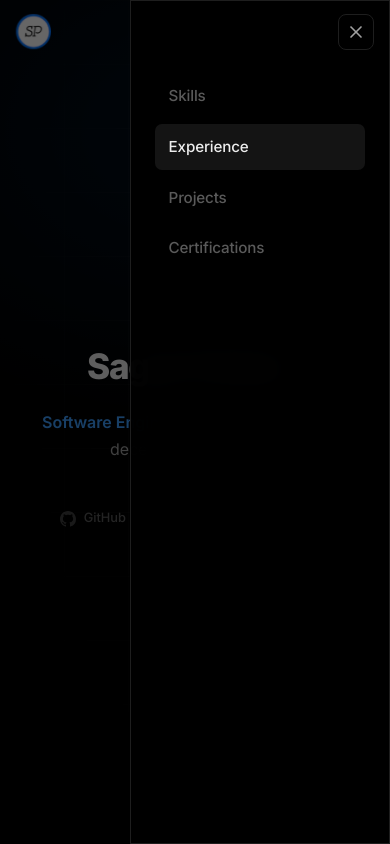
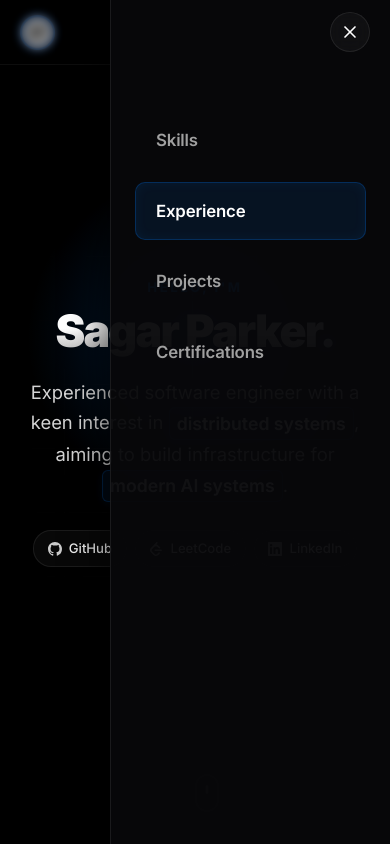
Before and after one commit to sagarparker/sagarparker.github.io, a React (Create React App) app: page / in a window 390 px wide. Both pictures are taken after a click on the button "Toggle menu". Shown: the top 844 px of the page. Built offline with nearby package versions, Linux system fonts and the light colour scheme.

Commit message:
Improvements to the site design

```diff
--- a/src/App.css
+++ b/src/App.css
@@ -219,142 +219,206 @@ a {
   position: absolute;
   inset: 0;
   background-image:
-    linear-gradient(rgba(255, 255, 255, 0.025) 1px, transparent 1px),
-    linear-gradient(90deg, rgba(255, 255, 255, 0.025) 1px, transparent 1px);
+    linear-gradient(rgba(255, 255, 255, 0.015) 1px, transparent 1px),
+    linear-gradient(90deg, rgba(255, 255, 255, 0.015) 1px, transparent 1px);
   background-size: 64px 64px;
-  mask-image: radial-gradient(ellipse at 50% 40%, black 20%, transparent 70%);
-  -webkit-mask-image: radial-gradient(ellipse at 50% 40%, black 20%, transparent 70%);
+  mask-image: radial-gradient(ellipse at 50% 50%, black 20%, transparent 65%);
+  -webkit-mask-image: radial-gradient(ellipse at 50% 50%, black 20%, transparent 65%);
+  z-index: 1;
 }
 
-/* Top radial glow */
+/* Multi-layered luxurious deep glow */
 .hero::after {
   content: '';
   position: absolute;
-  top: -20%;
+  top: -30%;
   left: 50%;
   transform: translateX(-50%);
-  width: 800px;
-  height: 600px;
-  background: radial-gradient(ellipse, rgba(1, 124, 255, 0.1) 0%, transparent 70%);
+  width: 1000px;
+  height: 800px;
+  background:
+    radial-gradient(ellipse at 50% 30%, rgba(1, 124, 255, 0.12) 0%, transparent 65%),
+    radial-gradient(circle at 50% 40%, rgba(1, 124, 255, 0.05) 0%, transparent 80%);
   pointer-events: none;
+  z-index: 0;
 }
 
 .hero-content {
   text-align: center;
-  z-index: 1;
-  max-width: 720px;
-  animation: heroIn 0.9s cubic-bezier(0.16, 1, 0.3, 1) both;
+  z-index: 2;
+  max-width: 820px;
 }
 
-@keyframes heroIn {
+/* Premium staggered enter animations */
+.hero-greeting {
+  font-size: 0.85rem;
+  color: var(--accent);
+  margin-bottom: 1.25rem;
+  letter-spacing: 4px;
+  text-transform: uppercase;
+  font-weight: 600;
+  opacity: 0;
+  animation: heroFadeIn 0.8s cubic-bezier(0.16, 1, 0.3, 1) both;
+  animation-delay: 0.1s;
+}
+
+.hero-name {
+  font-size: clamp(3.2rem, 8vw, 6rem);
+  font-weight: 850;
+  color: var(--text);
+  margin-bottom: 1.75rem;
+  line-height: 1.15;
+  padding-bottom: 0.1em;
+  letter-spacing: -0.05em;
+  opacity: 0;
+  animation: heroFadeIn 0.8s cubic-bezier(0.16, 1, 0.3, 1) both;
+  animation-delay: 0.2s;
+}
+
+.hero-dot {
+  color: var(--accent);
+  text-shadow: 0 0 15px rgba(1, 124, 255, 0.6);
+}
+
+.hero-title {
+  font-size: clamp(1.15rem, 2.8vw, 1.45rem);
+  color: var(--text-secondary);
+  margin: 0 auto 3rem;
+  font-weight: 400;
+  line-height: 1.75;
+  max-width: 620px;
+  opacity: 0;
+  animation: heroFadeIn 0.8s cubic-bezier(0.16, 1, 0.3, 1) both;
+  animation-delay: 0.3s;
+}
+
+/* Beautiful inline pill highlighting */
+.highlight-pill {
+  color: #ffffff;
+  font-weight: 500;
+}
+
+/* Social links — ultra-premium minimal pills */
+.social-links {
+  display: flex;
+  justify-content: center;
+  gap: 0.85rem;
+  flex-wrap: wrap;
+  opacity: 0;
+  animation: heroFadeIn 0.8s cubic-bezier(0.16, 1, 0.3, 1) both;
+  animation-delay: 0.4s;
+}
+
+.social-link {
+  display: inline-flex;
+  align-items: center;
+  gap: 0.5rem;
+  color: var(--text-secondary); /* Elegant light grey, perfect middle ground */
+  text-decoration: none;
+  font-size: 0.88rem;
+  font-weight: 500;
+  padding: 0.6rem 1.15rem;
+  border-radius: var(--radius);
+  border: 1px solid rgba(255, 255, 255, 0.07);
+  background: rgba(255, 255, 255, 0.015);
+  backdrop-filter: blur(12px);
+  -webkit-backdrop-filter: blur(12px);
+  transition: all var(--transition);
+}
+
+.social-link:hover {
+  color: #ffffff;
+  border-color: rgba(1, 124, 255, 0.35);
+  background: rgba(1, 124, 255, 0.04);
+  box-shadow: 0 4px 20px rgba(1, 124, 255, 0.12);
+  transform: translateY(-1.2px);
+}
+
+.social-link svg {
+  width: 15px;
+  height: 15px;
+  opacity: 0.72; /* Balanced middle-ground icon visibility */
+  transition: opacity var(--transition), transform var(--transition);
+}
+
+.social-link:hover svg {
+  opacity: 1;
+  transform: scale(1.05);
+}
+
+/* Scroll indicator — premium mouse scrolling wheel */
+.scroll-indicator {
+  position: absolute;
+  bottom: 3.5rem;
+  left: 50%;
+  transform: translateX(-50%);
+  cursor: pointer;
+  z-index: 10;
+  opacity: 0;
+  animation: heroFadeIn 0.8s cubic-bezier(0.16, 1, 0.3, 1) both;
+  animation-delay: 0.5s;
+  display: flex;
+  align-items: center;
+  justify-content: center;
+}
+
+.mouse {
+  width: 24px;
+  height: 38px;
+  border: 2px solid rgba(255, 255, 255, 0.15);
+  border-radius: 12px;
+  position: relative;
+  transition: all var(--transition);
+}
+
+.mouse:hover {
+  border-color: rgba(1, 124, 255, 0.5);
+  box-shadow: 0 0 10px rgba(1, 124, 255, 0.15);
+}
+
+.wheel {
+  width: 3px;
+  height: 6px;
+  background-color: rgba(255, 255, 255, 0.4);
+  border-radius: 2px;
+  position: absolute;
+  top: 6px;
+  left: 50%;
+  transform: translateX(-50%);
+  animation: scrollWheel 1.8s ease-out infinite;
+}
+
+.mouse:hover .wheel {
+  background-color: var(--accent);
+}
+
+@keyframes scrollWheel {
+  0% {
+    top: 6px;
+    opacity: 1;
+    height: 6px;
+  }
+  30% {
+    top: 6px;
+    opacity: 1;
+    height: 10px;
+  }
+  100% {
+    top: 20px;
+    opacity: 0;
+    height: 4px;
+  }
+}
+
+@keyframes heroFadeIn {
   from {
     opacity: 0;
-    transform: translateY(20px);
+    transform: translateY(12px);
   }
   to {
     opacity: 1;
     transform: translateY(0);
   }
-}
-
-.hero-greeting {
-  font-size: 0.85rem;
-  color: var(--text-dim);
-  margin-bottom: 1rem;
-  letter-spacing: 3px;
-  text-transform: uppercase;
-  font-weight: 500;
-}
-
-.hero-name {
-  font-size: clamp(3rem, 7vw, 5.5rem);
-  font-weight: 800;
-  color: var(--text);
-  margin-bottom: 1.5rem;
-  line-height: 1.05;
-  letter-spacing: -0.04em;
-}
-
-.hero-title {
-  font-size: clamp(1.1rem, 2.5vw, 1.45rem);
-  color: var(--text-secondary);
-  margin: 0 auto 2.5rem;
-  font-weight: 400;
-  line-height: 1.7;
-  max-width: 540px;
-}
-
-.highlight {
-  color: var(--accent-hover);
-  font-weight: 600;
-}
-
-/* Social links — simple inline text */
-.social-links {
-  display: flex;
-  justify-content: center;
-  gap: 0.75rem;
-  flex-wrap: wrap;
-}
-
-.social-link {
-  display: inline-flex;
-  align-items: center;
-  gap: 0.45rem;
-  color: var(--text-dim);
-  text-decoration: none;
-  font-size: 0.88rem;
-  font-weight: 500;
-  padding: 0.55rem 1rem;
-  border-radius: var(--radius);
-  border: 1px solid var(--border);
-  transition: all var(--transition);
-}
-
-.social-link:hover {
-  color: var(--text);
-  border-color: var(--border-hover);
-  background: rgba(255, 255, 255, 0.03);
-}
-
-.social-link svg {
-  width: 16px;
-  height: 16px;
-  opacity: 0.7;
-}
-
-.social-link:hover svg {
-  opacity: 1;
-}
-
-/* Scroll indicator */
-.scroll-indicator {
-  position: absolute;
-  bottom: 2.5rem;
-  left: 50%;
-  transform: translateX(-50%);
-  animation: scrollFloat 3s ease-in-out infinite;
-  cursor: pointer;
-  z-index: 1;
-  opacity: 0;
-  animation: heroIn 0.9s 0.6s cubic-bezier(0.16, 1, 0.3, 1) both,
-             scrollFloat 3s 1.5s ease-in-out infinite;
-}
-
-.scroll-indicator svg {
-  width: 20px;
-  height: 20px;
-  color: var(--text-dim);
-  transition: color var(--transition);
-}
-
-.scroll-indicator:hover svg {
-  color: var(--accent-hover);
-}
-
-@keyframes scrollFloat {
-  0%, 100% { transform: translateX(-50%) translateY(0); }
-  50% { transform: translateX(-50%) translateY(6px); }
 }
 
 /* ============================================
@@ -869,78 +933,226 @@ footer {
 
 @media (max-width: 768px) {
   .navbar {
-    padding: 0.85rem 1rem;
+    padding: 0.75rem 1.25rem !important;
+    background: rgba(0, 0, 0, 0.75) !important;
+    backdrop-filter: blur(16px) !important;
+    -webkit-backdrop-filter: blur(16px) !important;
+    border-bottom: 1px solid rgba(255, 255, 255, 0.05) !important;
   }
 
   .navbar-links {
-    display: none;
-    position: fixed;
-    top: 0;
-    right: 0;
-    bottom: 0;
-    width: 260px;
-    background: rgba(0, 0, 0, 0.95);
-    backdrop-filter: blur(20px);
-    -webkit-backdrop-filter: blur(20px);
-    flex-direction: column;
-    padding: 4.5rem 1.5rem 2rem;
-    gap: 0.25rem;
-    transform: translateX(100%);
-    transition: transform 0.35s cubic-bezier(0.4, 0, 0.2, 1);
-    z-index: 999;
-    border-left: 1px solid var(--border);
-    border-radius: 0;
+    display: flex !important;
+    position: fixed !important;
+    top: 0 !important;
+    right: 0 !important;
+    bottom: 0 !important;
+    height: 100vh !important;
+    height: 100dvh !important;
+    width: 280px !important;
+    max-width: 80vw !important;
+    background: rgba(8, 8, 10, 0.96) !important;
+    backdrop-filter: blur(30px) !important;
+    -webkit-backdrop-filter: blur(30px) !important;
+    flex-direction: column !important;
+    padding: 7rem 1.5rem 2rem !important;
+    gap: 0.8rem !important;
+    transform: translateX(100%) !important;
+    visibility: hidden !important;
+    transition: transform 0.4s cubic-bezier(0.16, 1, 0.3, 1), visibility 0.4s !important;
+    z-index: 999 !important;
+    border: none !important;
+    border-left: 1px solid rgba(255, 255, 255, 0.08) !important;
+    border-radius: 0 !important;
+    box-shadow: -10px 0 30px rgba(0, 0, 0, 0.5) !important;
   }
 
   .navbar-links.mobile-open {
-    display: flex;
-    transform: translateX(0);
+    transform: translateX(0) !important;
+    visibility: visible !important;
   }
 
   .navbar-links a {
-    font-size: 0.95rem;
-    padding: 0.7rem 0.85rem;
+    font-size: 1.05rem !important;
+    font-weight: 600 !important;
+    color: #a0a0a0 !important;
+    padding: 0.9rem 1.25rem !important;
+    border-radius: 10px !important;
+    width: 100% !important;
+    text-align: left !important;
+    display: flex !important;
+    align-items: center !important;
+    border: 1px solid transparent !important;
+    text-decoration: none !important;
+    transition: all 0.25s cubic-bezier(0.4, 0, 0.2, 1) !important;
+    letter-spacing: -0.01em !important;
+  }
+
+  .navbar-links a:hover {
+    color: #ffffff !important;
+    background: rgba(255, 255, 255, 0.04) !important;
+    border-color: rgba(255, 255, 255, 0.06) !important;
+  }
+
+  .navbar-links a.active {
+    color: #ffffff !important;
+    background: rgba(1, 124, 255, 0.1) !important;
+    border-color: rgba(1, 124, 255, 0.25) !important;
+    box-shadow: inset 0 0 12px rgba(1, 124, 255, 0.08) !important;
   }
 
   .mobile-menu-btn {
-    display: flex;
-    align-items: center;
-    justify-content: center;
-    z-index: 1001;
+    display: flex !important;
+    align-items: center !important;
+    justify-content: center !important;
+    background: rgba(255, 255, 255, 0.04) !important;
+    border: 1px solid rgba(255, 255, 255, 0.08) !important;
+    color: #ffffff !important;
+    width: 40px !important;
+    height: 40px !important;
+    padding: 0 !important;
+    border-radius: 50% !important;
+    z-index: 1001 !important;
+    cursor: pointer !important;
+    transition: all 0.3s cubic-bezier(0.16, 1, 0.3, 1) !important;
+    backdrop-filter: blur(8px) !important;
+    -webkit-backdrop-filter: blur(8px) !important;
+  }
+
+  .mobile-menu-btn:hover,
+  .mobile-menu-btn:active {
+    background: rgba(255, 255, 255, 0.08) !important;
+    border-color: rgba(255, 255, 255, 0.15) !important;
+    transform: scale(1.05) !important;
   }
 
   .mobile-overlay {
-    display: none;
-    position: fixed;
-    inset: 0;
-    background: rgba(0, 0, 0, 0.6);
-    z-index: 998;
+    position: fixed !important;
+    inset: 0 !important;
+    background: rgba(0, 0, 0, 0.5) !important;
+    backdrop-filter: blur(4px) !important;
+    -webkit-backdrop-filter: blur(4px) !important;
+    z-index: 998 !important;
+    opacity: 0 !important;
+    visibility: hidden !important;
+    transition: opacity 0.4s cubic-bezier(0.16, 1, 0.3, 1), visibility 0.4s !important;
   }
 
   .mobile-overlay.active {
-    display: block;
+    opacity: 1 !important;
+    visibility: visible !important;
   }
 
   section {
     padding: 5rem 1.25rem;
   }
 
+  .scroll-indicator {
+    display: flex !important;
+    bottom: 2rem !important;
+  }
+
+  .hero {
+    position: relative;
+    min-height: 100vh;
+    padding: 2rem 1.25rem;
+    display: flex;
+    flex-direction: column;
+    justify-content: center;
+    align-items: center;
+    overflow: hidden;
+  }
+
+  .hero::after {
+    content: '';
+    position: absolute;
+    top: 15%;
+    left: 50%;
+    transform: translateX(-50%);
+    width: 100%;
+    max-width: 500px;
+    height: 50%;
+    background: radial-gradient(circle at 50% 50%, rgba(1, 124, 255, 0.18) 0%, transparent 70%);
+    pointer-events: none;
+    z-index: 0;
+  }
+
+  .hero-greeting {
+    font-size: 0.92rem;
+    font-weight: 700;
+    margin-bottom: 0.75rem;
+    letter-spacing: 0.25em;
+    color: var(--accent);
+    text-transform: uppercase;
+    text-shadow: 0 0 12px rgba(1, 124, 255, 0.25);
+  }
+
   .hero-name {
-    font-size: 2.8rem;
+    font-size: 3.4rem;
+    font-weight: 900;
+    line-height: 1.15;
+    padding-bottom: 0.1em;
+    margin-bottom: 1.25rem;
+    background: linear-gradient(180deg, #ffffff 30%, #a0a0a0 100%);
+    -webkit-background-clip: text;
+    -webkit-text-fill-color: transparent;
+    background-clip: text;
+    letter-spacing: -0.04em;
   }
 
   .hero-title {
-    font-size: 1.1rem;
+    font-size: 1.32rem;
+    line-height: 1.65;
+    color: #d4d4d4;
+    margin-bottom: 2.25rem;
+  }
+
+  .highlight-pill {
+    display: inline-block;
+    background: rgba(1, 124, 255, 0.08);
+    border: 1px solid rgba(1, 124, 255, 0.2);
+    color: #ffffff;
+    padding: 0.08rem 0.45rem;
+    border-radius: 6px;
+    font-weight: 600;
+    font-size: 0.96em;
+    white-space: normal;
+    box-shadow: 0 2px 10px rgba(1, 124, 255, 0.08);
+  }
+
+  .highlight-pill:hover {
+    background: rgba(1, 124, 255, 0.15);
+    border-color: rgba(1, 124, 255, 0.4);
   }
 
   .social-link {
-    background: none;
-    border: none;
-    padding: 0.4rem 0.5rem;
+    background: rgba(255, 255, 255, 0.03);
+    border: 1px solid rgba(255, 255, 255, 0.08);
+    padding: 0.5rem 1rem;
+    border-radius: 20px;
+    color: #ededed;
+    font-size: 0.88rem;
+    font-weight: 500;
+    display: inline-flex;
+    align-items: center;
+    gap: 0.45rem;
+    transition: all var(--transition);
+    backdrop-filter: blur(8px);
+    -webkit-backdrop-filter: blur(8px);
   }
 
   .social-link:hover {
-    background: none;
+    background: rgba(1, 124, 255, 0.08);
+    border-color: rgba(1, 124, 255, 0.35);
+    color: #ffffff;
+    box-shadow: 0 4px 15px rgba(1, 124, 255, 0.15);
+    transform: translateY(-1px);
+  }
+
+  .social-link svg {
+    width: 14px;
+    height: 14px;
+    opacity: 0.85;
+    fill: currentColor;
   }
 
   .skills-grid {
@@ -971,16 +1183,49 @@ footer {
 }
 
 @media (max-width: 480px) {
+  .hero {
+    padding: 1.5rem 1rem;
+  }
+
+  .hero::after {
+    top: 20%;
+    width: 100%;
+    height: 40%;
+    background: radial-gradient(circle at 50% 50%, rgba(1, 124, 255, 0.22) 0%, transparent 65%);
+  }
+
+  .hero-greeting {
+    margin-bottom: 0.5rem;
+    font-size: 0.82rem;
+    letter-spacing: 0.2em;
+  }
+
   .hero-name {
-    font-size: 2.2rem;
+    font-size: 2.8rem;
+    font-weight: 900;
+    line-height: 1.15;
+    padding-bottom: 0.1em;
+    margin-bottom: 1rem;
+    background: linear-gradient(180deg, #ffffff 40%, #a0a0a0 100%);
+    -webkit-background-clip: text;
+    -webkit-text-fill-color: transparent;
+    background-clip: text;
   }
 
   .hero-title {
-    font-size: 1rem;
+    font-size: 1.15rem;
+    margin-bottom: 1.75rem;
+    line-height: 1.6;
+    color: #d4d4d4;
+  }
+
+  .social-links {
+    gap: 0.5rem;
   }
 
   .social-link {
-    font-size: 0.8rem;
-    padding: 0.3rem 0.35rem;
+    font-size: 0.82rem;
+    padding: 0.42rem 0.85rem;
+    border-radius: 18px;
   }
 }
--- a/src/components/Hero.tsx
+++ b/src/components/Hero.tsx
@@ -9,10 +9,13 @@ const Hero: React.FC = () => {
     <section className="hero">
       <div className="hero-content">
         <p className="hero-greeting">Hello, I'm</p>
-        <h1 className="hero-name">Sagar Parker.</h1>
+        <h1 className="hero-name">
+          Sagar Parker<span className="hero-dot">.</span>
+        </h1>
         <p className="hero-title">
-          <span className="highlight">Software Engineer</span> and an advocate of a{' '}
-          decentralized internet.
+          Experienced software engineer with a keen interest in{' '}
+          <span className="highlight-pill">distributed systems</span>, aiming to build{' '}
+          infrastructure for <span className="highlight-pill">modern AI systems</span>.
         </p>
 
         <div className="social-links">
@@ -53,9 +56,9 @@ const Hero: React.FC = () => {
       </div>
 
       <div className="scroll-indicator" onClick={scrollToSkills}>
-        <svg viewBox="0 0 24 24" fill="none" stroke="currentColor" strokeWidth="2" strokeLinecap="round" strokeLinejoin="round">
-          <path d="M12 5v14M5 12l7 7 7-7"/>
-        </svg>
+        <div className="mouse">
+          <div className="wheel"></div>
+        </div>
       </div>
     </section>
   );
--- a/src/components/Navbar.tsx
+++ b/src/components/Navbar.tsx
@@ -1,27 +1,27 @@
 import React, { useState, useEffect, useCallback } from 'react';
 import logo from '../assets/images/logo.png';
+
+const SECTIONS = ['skills', 'experience', 'projects', 'certifications'];
 
 const Navbar: React.FC = () => {
   const [scrolled, setScrolled] = useState<boolean>(false);
   const [activeSection, setActiveSection] = useState<string>('');
   const [mobileOpen, setMobileOpen] = useState<boolean>(false);
 
-  const sections = ['skills', 'experience', 'projects', 'certifications'];
-
   const handleScroll = useCallback((): void => {
     setScrolled(window.scrollY > 50);
 
     // Determine active section
     const scrollPosition = window.scrollY + window.innerHeight / 3;
-    for (let i = sections.length - 1; i >= 0; i--) {
-      const el = document.getElementById(sections[i]);
+    for (let i = SECTIONS.length - 1; i >= 0; i--) {
+      const el = document.getElementById(SECTIONS[i]);
       if (el && el.offsetTop <= scrollPosition) {
-        setActiveSection(sections[i]);
+        setActiveSection(SECTIONS[i]);
         return;
       }
     }
     setActiveSection('');
-  }, [sections]);
+  }, []);
 
   useEffect(() => {
     window.addEventListener('scroll', handleScroll, { passive: true });
@@ -29,8 +29,16 @@ const Navbar: React.FC = () => {
   }, [handleScroll]);
 
   const handleNavClick = (e: React.MouseEvent, sectionId: string) => {
-    // Close mobile menu on link click
+    e.preventDefault();
     setMobileOpen(false);
+
+    // Smooth scroll with a slight delay to allow layout to settle
+    setTimeout(() => {
+      const target = document.getElementById(sectionId);
+      if (target) {
+        target.scrollIntoView({ behavior: 'smooth' });
+      }
+    }, 150);
   };
 
   const toggleMobile = () => {
@@ -64,7 +72,7 @@ const Navbar: React.FC = () => {
         </a>
 
         <div className={`navbar-links ${mobileOpen ? 'mobile-open' : ''}`}>
-          {sections.map((section) => (
+          {SECTIONS.map((section) => (
             <a
               key={section}
               href={`#${section}`}
```
